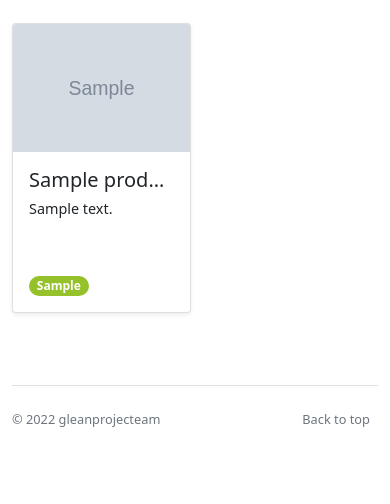
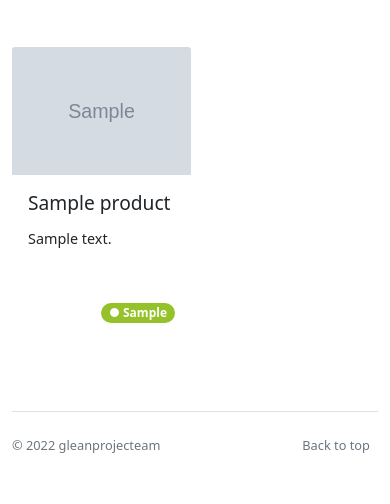
Before and after one commit to m-visaya/Glean-Project, a Flask app: page /store in a window 390 px wide. Shown: the part 340-844 px from the top of the page. Run offline with Flask 2, Linux system fonts and the light colour scheme; tables that the repository leaves empty hold one stand-in row (values such as "Sample post"); grey boxes marked "Sample" are stand-in pictures.

Commit message:
Redesign subscription and product card

```diff
--- a/app/static/home.css
+++ b/app/static/home.css
@@ -61,6 +61,16 @@ html {
 .btn-subscribe-green:hover {
   filter: brightness(0.85);
 
+}
+
+.product-card {
+  transition: all .5s ease;
+}
+
+.product-card:hover {
+  box-shadow: #e4e2e2 0px 5px 8px;
+  cursor: pointer;
+  transform: scale(1.01);
 }
 
 .subs-card {
@@ -494,7 +504,7 @@ input[type="number"] {
     object-fit: cover;
   }
   .card-body-height {
-    height: 7.5rem;
+    height: 8rem;
   }
 
   .card-body-height h5 {
--- a/app/templates/home.html
+++ b/app/templates/home.html
@@ -310,7 +310,7 @@
             </h3>
           </div>
 
-          <div class="album pt-4 pb-5">
+          <div class="album pt-5 pb-5">
             <div
               class="container elementToFadeInAndOut"
               id="individualcards"
@@ -319,12 +319,12 @@
               <!--Individuals Section-->
               <div
                 id="cards-container"
-                class="row row-cols-2 row-cols-sm-2 row-cols-md-3 g-2 g-sm-2 g-xxl-4 g-md-3"
+                class="row row-cols-2 row-cols-sm-2 row-cols-md-3 g-2 g-sm-3 g-xxl-5 g-md-4"
               >
                 {% for product in products %} {% if product.stock > 0 %}
                 <div class="col">
                   <div
-                    class="card shadow-sm"
+                    class="product-card rounded-3"
                     data-bs-toggle="modal"
                     data-bs-target="#modal-{{ product.id }}"
                   >
@@ -334,18 +334,19 @@
                       alt="{{product.name}}"
                       class="card-img-top card-ggc"
                     />
-                    <div class="card-body card-body-height">
-                      <h5 class="overflow-ellipsis">{{ product.name }}</h5>
+                    <div class="card-body-height p-3">
+                      <h4 class="overflow-ellipsis">{{ product.name }}</h4>
                       <p class="card-text card-description">
                         {{ product.description }}
                       </p>
                     </div>
                     <div
-                      class="d-flex justify-content-between align-items-center ms-3 mt-1 mb-3"
+                      class="d-flex justify-content-end align-items-center pb-3 pe-3"
                     >
                       <span
-                        class="badge rounded-pill bg-primary-green prod-category"
-                        >{{ product.category }}</span
+                        class="badge rounded-pill bg-primary-green prod-category pe-2"
+                      >
+                        <span>●&nbsp</span>{{ product.category }}</span
                       >
                     </div>
                   </div>
```
Also changed, not shown: other parts of app/templates/home.html (+20 -20 lines).
